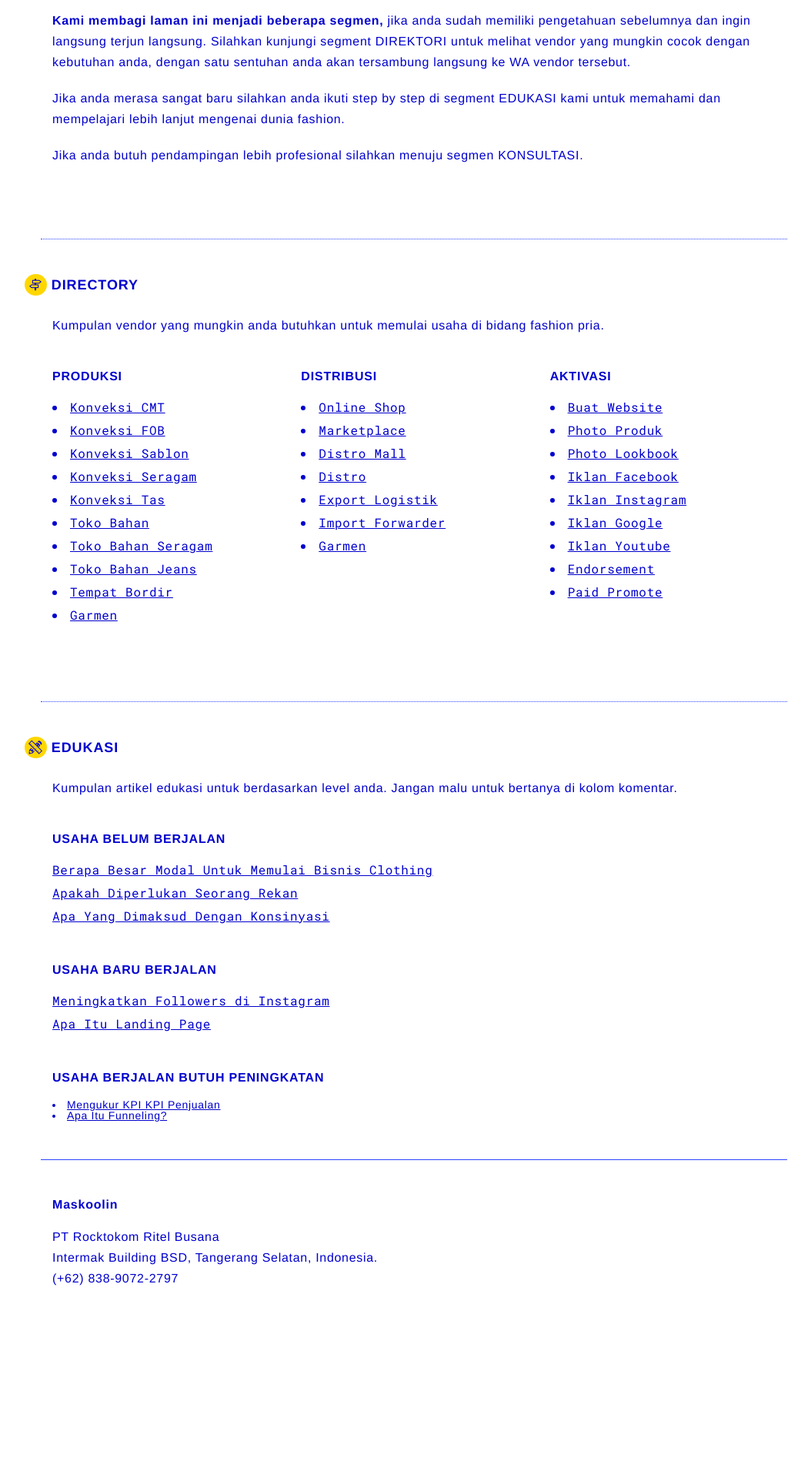
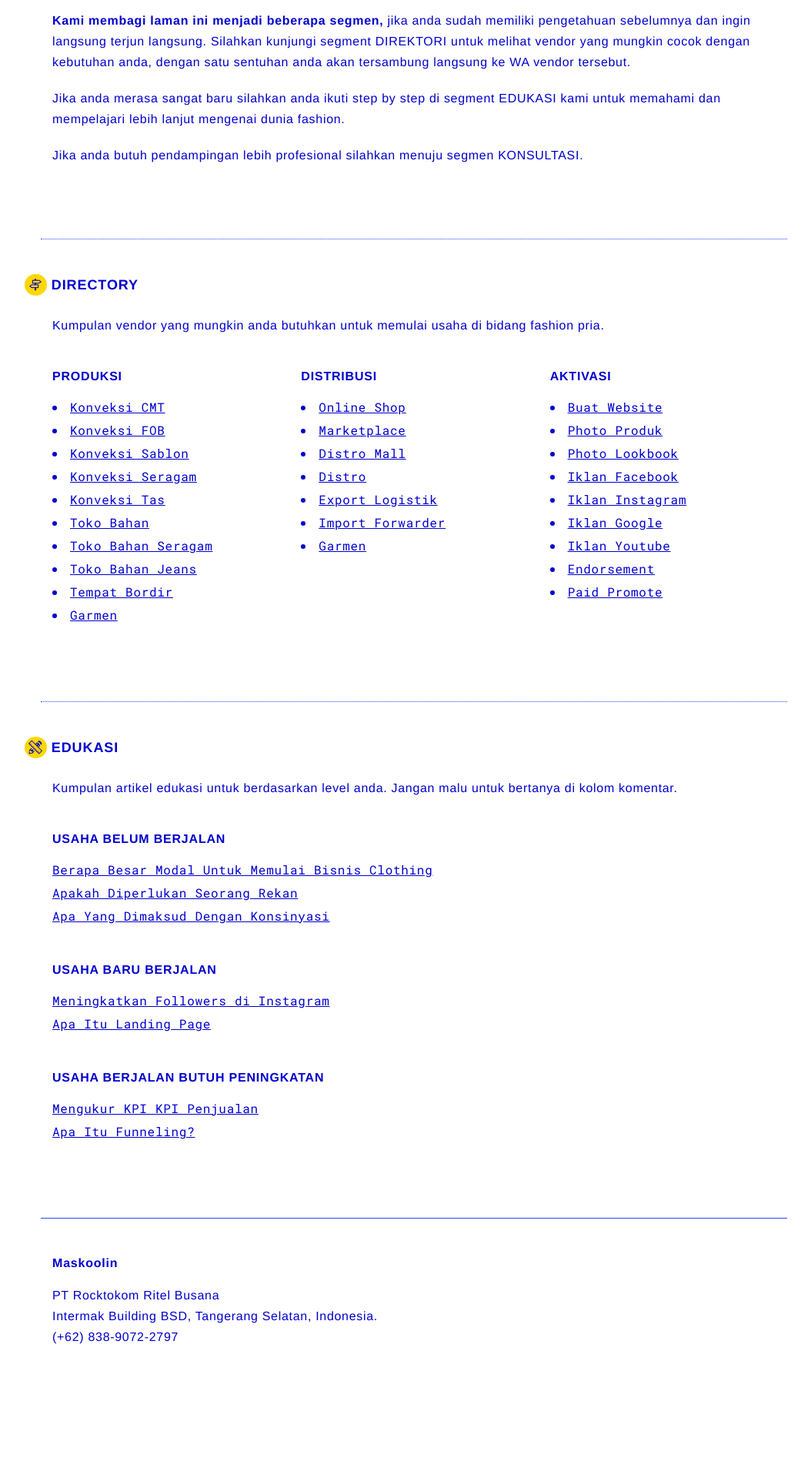
Before and after one commit to kemtol/fashion-pria, a Jekyll site: the page built from index.html, in a window 1280 px wide. Shown: the part 1169-3089 px from the top of the page at 77% size, without its empty margins (102-1156 px from the left). Built offline with Jekyll 4.4.1, drawn with Linux system fonts in a browser that asks for light colours; before the commit the page ends 3013 px from its top, so only the background shows below that.

Commit message:
Update index.html

```diff
--- a/index.html
+++ b/index.html
@@ -32,7 +32,7 @@ is_landing: true
 					</div>
 					<div class="col-xs-12">
 						<h5>USAHA BERJALAN BUTUH PENINGKATAN</h5>
-						<u class="l-none"l>
+						<ul class="l-none">
 							<li><a href="">Mengukur KPI KPI Penjualan</a></li>
 							<li><a href="">Apa Itu Funneling?</a></li>
 						</ul>
```
